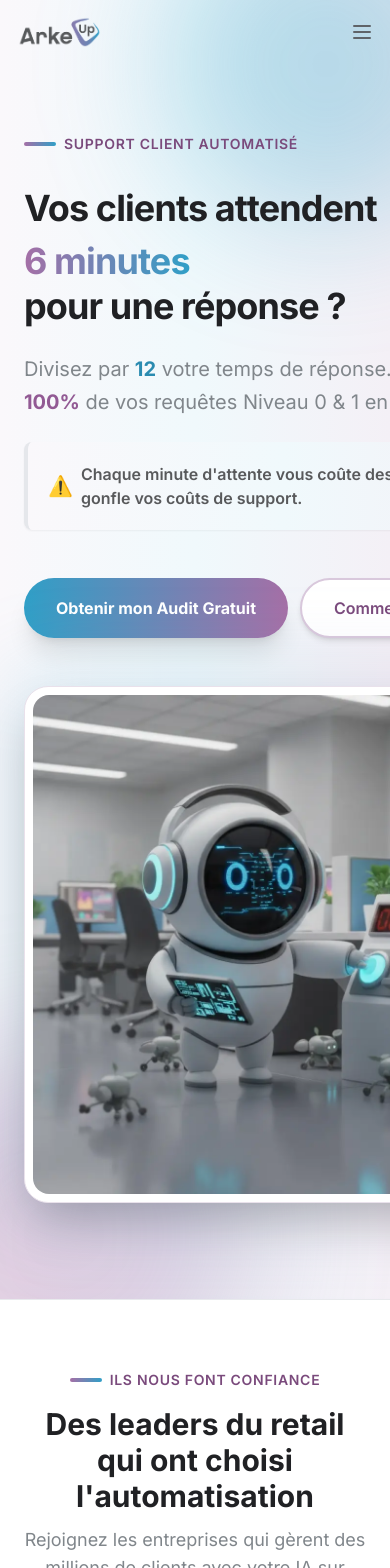
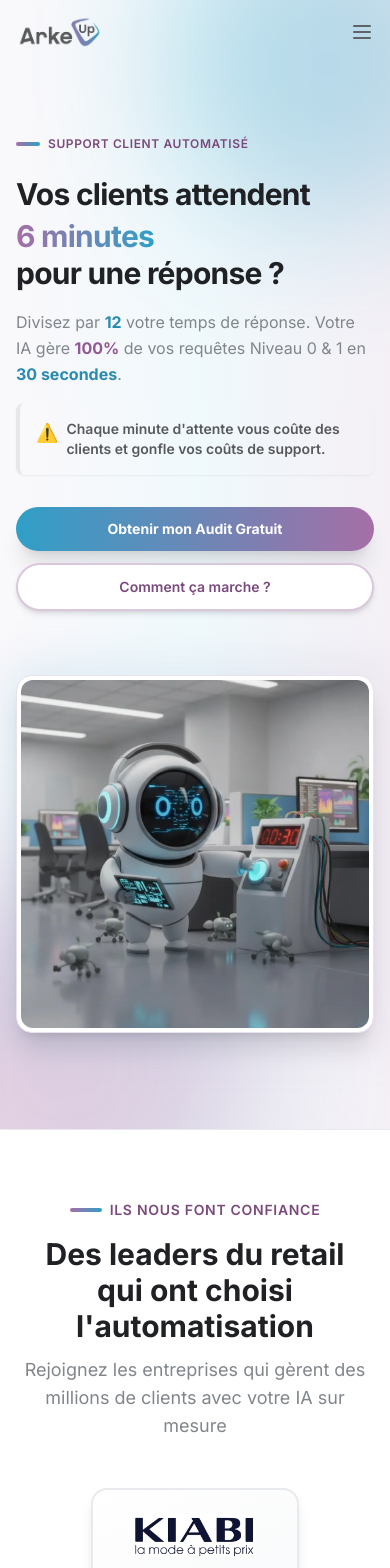
Before and after one commit to Beastprompter64/ArkeupIADATALP, a React (Vite) app: page /support-automation in a window 390 px wide. Shown: the top 1568 px of the page. Built offline with nearby package versions, Linux system fonts and the light colour scheme.

Commit message:
Hero Section LP Responsiveness

```diff
--- a/src/pages/SupportAutomationLanding.tsx
+++ b/src/pages/SupportAutomationLanding.tsx
@@ -68,40 +68,40 @@ const SupportAutomationLanding = () => {
           <div className="absolute inset-0 bg-gradient-to-r from-arkeup-orange/5 to-arkeup-orange/5"></div>
           <div className="absolute -top-24 -right-24 h-80 w-80 rounded-full bg-blue-green-500/30 blur-3xl"></div>
           <div className="absolute -bottom-32 -left-32 h-96 w-96 rounded-full bg-african-violet-500/30 blur-3xl"></div>
-          <div className="relative z-10 mx-auto max-w-7xl px-6 lg:px-8">
-            <div className="grid lg:grid-cols-[1fr,1.2fr] gap-12 lg:gap-20 items-center">
+          <div className="relative z-10 mx-auto max-w-7xl px-4 sm:px-6 lg:px-8">
+            <div className="grid lg:grid-cols-[1fr,1.2fr] gap-8 sm:gap-12 lg:gap-20 items-center">
               {/* Text Content */}
-              <div className="space-y-6 animate-fade-in">
+              <div className="space-y-4 sm:space-y-6 animate-fade-in">
                 <div className="inline-flex items-center gap-2 mb-2">
-                  <span className="h-1 w-8 bg-gradient-to-r from-african-violet-500 to-blue-green-500 rounded-full"></span>
-                  <span className="text-sm font-semibold uppercase tracking-wider text-african-violet-700">Support Client Automatisé</span>
+                  <span className="h-1 w-6 sm:w-8 bg-gradient-to-r from-african-violet-500 to-blue-green-500 rounded-full"></span>
+                  <span className="text-xs sm:text-sm font-semibold uppercase tracking-wider text-african-violet-700">Support Client Automatisé</span>
                 </div>
-                <h1 className="text-4xl font-bold leading-tight tracking-tight text-arkeup-gray-900 sm:text-5xl lg:text-6xl">
-                  <span className="block mb-2">Vos clients attendent</span>
+                <h1 className="text-3xl font-bold leading-tight tracking-tight text-arkeup-gray-900 sm:text-4xl md:text-5xl lg:text-6xl">
+                  <span className="block mb-1 sm:mb-2">Vos clients attendent</span>
                   <span className="bg-gradient-to-r from-african-violet to-blue-green bg-clip-text text-transparent">
                     6 minutes
                   </span>
                   <span className="block">pour une réponse ?</span>
                 </h1>
-                <p className="text-xl leading-relaxed text-arkeup-gray-600 lg:text-2xl font-light">
+                <p className="text-base sm:text-lg lg:text-xl xl:text-2xl leading-relaxed text-arkeup-gray-600 font-light">
                   Divisez par <strong className="font-bold text-blue-green-600">12</strong> votre temps de réponse. Votre IA gère <strong className="font-bold text-african-violet-600">100%</strong> de vos requêtes Niveau 0 & 1 en <strong className="font-bold text-blue-green-600">30 secondes</strong>.
                 </p>
-                <div className="bg-gradient-to-r from-arkeup-orange-50 to-red-50 border-l-4 border-arkeup-orange-500 p-5 rounded-lg shadow-sm">
-                  <p className="text-base font-semibold text-arkeup-gray-800 flex items-center gap-2">
-                    <span className="text-xl">⚠️</span>
-                    Chaque minute d'attente vous coûte des clients et gonfle vos coûts de support.
+                <div className="bg-gradient-to-r from-arkeup-orange-50 to-red-50 border-l-4 border-arkeup-orange-500 p-4 sm:p-5 rounded-lg shadow-sm">
+                  <p className="text-sm sm:text-base font-semibold text-arkeup-gray-800 flex items-start sm:items-center gap-2">
+                    <span className="text-lg sm:text-xl flex-shrink-0">⚠️</span>
+                    <span>Chaque minute d'attente vous coûte des clients et gonfle vos coûts de support.</span>
                   </p>
                 </div>
-                <div className="pt-6 flex flex-row gap-3">
+                <div className="pt-4 sm:pt-6 flex flex-col sm:flex-row gap-3">
                   <a
                     href="#cta-final"
-                    className="inline-flex items-center justify-center whitespace-nowrap rounded-full bg-gradient-to-r from-blue-green-500 to-african-violet-500 px-8 py-4 text-base font-bold text-white shadow-xl transition-transform duration-300 hover:scale-105 lg:px-10 lg:py-5 lg:text-lg"
+                    className="inline-flex items-center justify-center text-center rounded-full bg-gradient-to-r from-blue-green-500 to-african-violet-500 px-6 py-3 sm:px-8 sm:py-4 text-sm sm:text-base font-bold text-white shadow-xl transition-transform duration-300 hover:scale-105 lg:px-10 lg:py-5 lg:text-lg"
                   >
                     Obtenir mon Audit Gratuit
                   </a>
                   <a
                     href="#workflow"
-                    className="inline-flex items-center justify-center whitespace-nowrap rounded-full border-2 border-african-violet-300 bg-white px-8 py-4 text-base font-semibold text-african-violet-700 shadow-md transition-transform duration-300 hover:bg-african-violet-50 hover:border-african-violet-400 lg:px-10 lg:py-5 lg:text-lg"
+                    className="inline-flex items-center justify-center text-center rounded-full border-2 border-african-violet-300 bg-white px-6 py-3 sm:px-8 sm:py-4 text-sm sm:text-base font-semibold text-african-violet-700 shadow-md transition-transform duration-300 hover:bg-african-violet-50 hover:border-african-violet-400 lg:px-10 lg:py-5 lg:text-lg"
                   >
                     Comment ça marche ?
                   </a>
@@ -109,10 +109,10 @@ const SupportAutomationLanding = () => {
               </div>
 
               {/* Image */}
-              <div className="relative lg:ml-8">
-                <div className="absolute -inset-4 bg-gradient-to-r from-blue-green-400/20 to-african-violet-400/20 rounded-3xl blur-2xl"></div>
-                <div className="relative overflow-hidden rounded-3xl border border-african-violet-200 bg-white shadow-2xl p-2">
-                  <div className="overflow-hidden rounded-2xl">
+              <div className="relative mt-8 lg:mt-0 lg:ml-8">
+                <div className="absolute -inset-2 sm:-inset-4 bg-gradient-to-r from-blue-green-400/20 to-african-violet-400/20 rounded-2xl sm:rounded-3xl blur-xl sm:blur-2xl"></div>
+                <div className="relative overflow-hidden rounded-2xl sm:rounded-3xl border border-african-violet-200 bg-white shadow-xl sm:shadow-2xl p-1 sm:p-2">
+                  <div className="overflow-hidden rounded-xl sm:rounded-2xl">
                     <img
                       src="RobotSupport.webp"
                       alt="Support client automatisé par IA - Agent utilisant un système intelligent"
```
